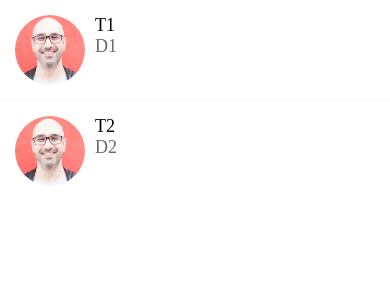
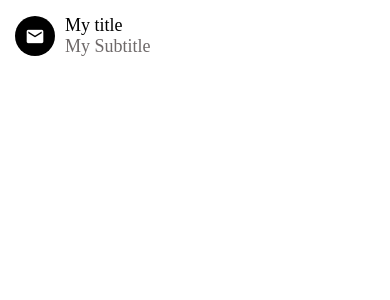
Before and after one commit to DevSanket/DoneWithIT, a React Native app: screen / in a window 390 px wide. Shown: the top 300 px of the page. Built offline with nearby package versions, Linux system fonts and the light colour scheme.

Commit message:
List Item and Icon component is Done

```diff
--- a/App.js
+++ b/App.js
@@ -1,12 +1,21 @@
 import { StatusBar } from 'expo-status-bar';
 import { StyleSheet, Text, View,SafeAreaView } from 'react-native';
 import Card from './app/Components/Card';
+import Icon from './app/Components/Icon';
+import ListItem from './app/Components/ListItem';
+import Screen from './app/Components/Screen';
 import ListingDetailsScreen from './app/Screens/ListingDetailsScreen';
 import MessagesScreen from './app/Screens/MessagesScreen';
 import ViewImageScreen from './app/Screens/ViewImageScreen';
 
 export default function App() {
   return (
-   <MessagesScreen />
+   <Screen>
+    <ListItem
+     title="My title"
+     subtitle="My Subtitle"
+     ImageComponent={<Icon name="email" />}
+    />
+   </Screen>
   );
 }
--- /dev/null
+++ b/app/Components/Icon.js
@@ -0,0 +1,22 @@
+import { StyleSheet, Text, View } from 'react-native'
+import React from 'react'
+import {MaterialCommunityIcons} from '@expo/vector-icons'
+
+export default function Icon({name,size=40,backgroundColor="#000",iconColor="#fff"}) {
+  return (
+    <View style={{
+        width:size,
+        height:size,
+        borderRadius : size / 2,
+        backgroundColor,
+        justifyContent:'center',
+        alignItems:'center'
+    }}>
+      <MaterialCommunityIcons name={name} color={iconColor} size={size * 0.5}/>
+    </View>
+  )
+}
+
+const styles = StyleSheet.create({
+
+})
--- a/app/Components/ListItem.js
+++ b/app/Components/ListItem.js
@@ -5,7 +5,7 @@ import colors from '../config/colors'
 import Swipeable from 'react-native-gesture-handler/Swipeable';
 import { GestureHandlerRootView } from "react-native-gesture-handler";
 
-export default function ListItem({title,subtitle,image,onPress,renderRightActions}) {
+export default function ListItem({title,subtitle,image,onPress,renderRightActions,ImageComponent}) {
   return (
     <GestureHandlerRootView>
     <Swipeable renderRightActions={renderRightActions}>
@@ -14,10 +14,11 @@ export default function ListItem({title,subtitle,image,onPress,renderRightAction
     onPress={onPress}
     >
         <View style={styles.container}>
-        <Image style={styles.image} source={image} />
-        <View>
+            {ImageComponent}
+       { image && <Image style={styles.image} source={image} />}
+        <View style={styles.detailsContainer}>
             <AppText style={styles.title}>{title}</AppText>
-            <AppText style={styles.subTitle}>{subtitle}</AppText>
+            {subtitle && <AppText style={styles.subTitle}>{subtitle}</AppText>}
         </View>
     </View>
     </TouchableHighlight>
@@ -29,18 +30,22 @@ export default function ListItem({title,subtitle,image,onPress,renderRightAction
 const styles = StyleSheet.create({
     container : {
         flexDirection :"row",
-        padding:15
+        padding:15,
+        alignItems:'center',
     },
     image:{
         width:70,
         height : 70,
         borderRadius : 35,
-        marginRight : 10
     },
     title:{
         fontWeight:"500",
     },
     subTitle:{
         color: colors.medium
+    },
+    detailsContainer:{
+        marginLeft:10,
+        justifyContent:"center"
     }
 })
--- a/app/Components/ListItemDeleteAction.js
+++ b/app/Components/ListItemDeleteAction.js
@@ -1,12 +1,14 @@
-import { StyleSheet, Text, View } from 'react-native'
+import { StyleSheet, Text, View,TouchableWithoutFeedback } from 'react-native'
 import React from 'react'
 import colors from '../config/colors'
 import {MaterialCommunityIcons} from '@expo/vector-icons';
-export default function ListItemDeleteAction(props) {
+export default function ListItemDeleteAction({onPress}) {
   return (
-    <View style={styles.container}>
+    <TouchableWithoutFeedback onPress={onPress}>
+      <View style={styles.container}>
         <MaterialCommunityIcons name="trash-can" size={35} color={colors.white}/>
     </View>
+    </TouchableWithoutFeedback>
   )
 }
 
--- a/app/Components/Screen.js
+++ b/app/Components/Screen.js
@@ -12,6 +12,7 @@ export default function Screen({children}) {
 
 const styles = StyleSheet.create({
     screen : {
-       paddingTop:Constants.statusBarHeight
+       paddingTop:Constants.statusBarHeight,
+       flex:1
     }
 })
--- a/app/Screens/MessagesScreen.js
+++ b/app/Screens/MessagesScreen.js
@@ -1,11 +1,11 @@
 import { FlatList,View } from "react-native";
-import React from "react";
+import React,{useState} from "react";
 import ListItem from "../Components/ListItem";
 import Screen from "../Components/Screen";
 import ListItemSeparator from "../Components/ListItemSeparator";
 import ListItemDeleteAction from "../Components/ListItemDeleteAction";
 
-const messages = [
+const initialMessages = [
   {
     id: 1,
     title: "T1",
@@ -21,6 +21,15 @@ const messages = [
 ];
 
 export default function MessagesScreen() {
+
+  const [messages,setMessages] = useState(initialMessages);
+  const [refreshing,setRefreshing] = useState(false);
+
+  const handleDelete = message => {
+    //Delete the message
+    const newMessages = messages.filter(m => m.id !== message.id);
+    setMessages(newMessages);
+  }
   return (
     <Screen>
       <FlatList
@@ -32,10 +41,21 @@ export default function MessagesScreen() {
             subtitle={item.description}
             image={item.image}
             onPress={() => console.log("Message Selected")}
-            renderRightActions={ListItemDeleteAction}
+            renderRightActions={() => <ListItemDeleteAction onPress={() => handleDelete(item)} />}
           />
         )}
         ItemSeparatorComponent={ListItemSeparator}
+        refreshing={refreshing}
+        onRefresh={() => {
+          setMessages([
+            {
+              id: 2,
+              title: "T2",
+              description: "D2",
+              image: require("../assets/mosh.jpg"),
+            }
+          ])
+        }}
       />
     </Screen>
   );
```
Also changed, not shown: app/Screens/AccountScreen.js (added).
